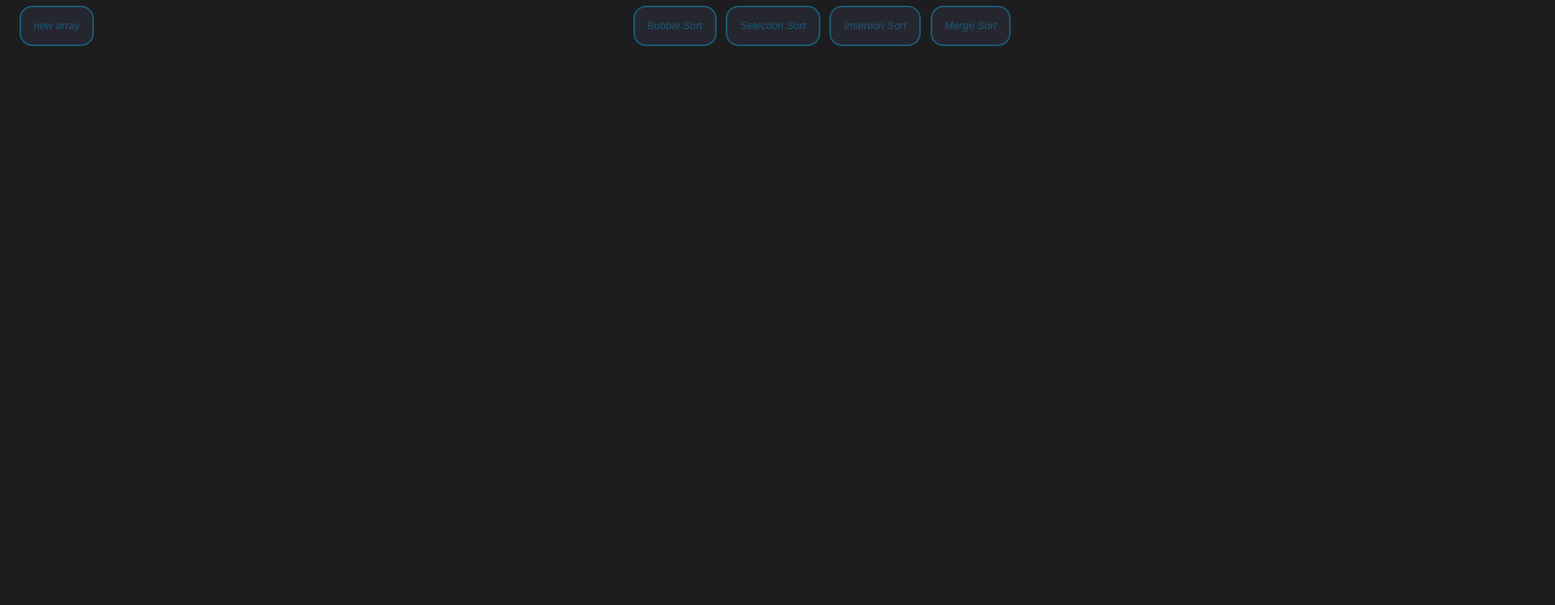
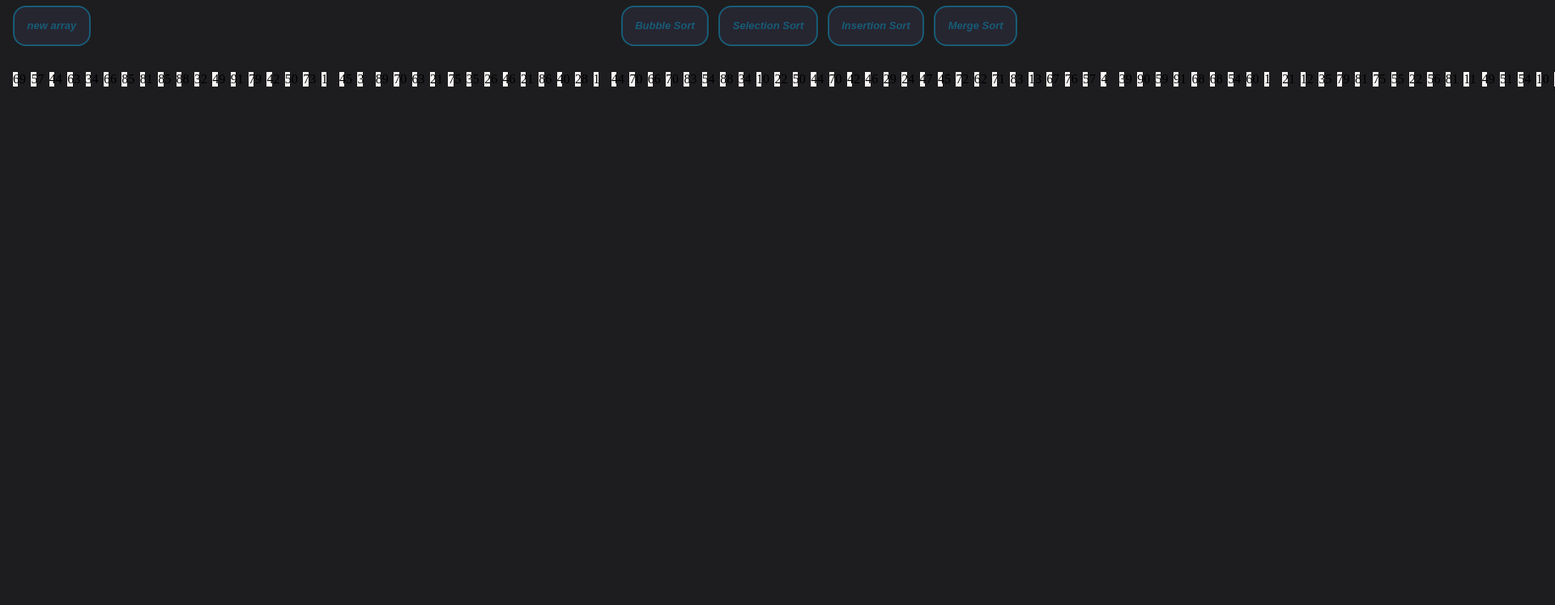
Before and after one commit to AtulSaini12/Sorting-Visualizer, a plain HTML site: page index.html in a window 1280 px wide. Shown: the part 73-821 px from the top of the page at 81% size, 1920 px wide, since content can reach past the window. Before the commit the page ends 800 px from the top, so only its background shows below. Drawn offline with Linux system fonts and the light colour scheme.

Commit message:
added bars through javascript

```diff
--- a/index.html
+++ b/index.html
@@ -12,17 +12,28 @@
       <h1 id="heading">Sorting Visualizer</h1>
     </header>
     <section class="nav-section">
-      <button class="button new-array-btn" id="new-array-btn">new array</button>
+      <button type="button" class="button new-array-btn" id="new-array-btn">
+        new array
+      </button>
       <div class="right-nav">
-        <button class="button sort-btn" id="bubble-btn">Bubble Sort</button>
-        <button class="button sort-btn" id="selection-btn">
+        <button type="button" class="button sort-btn" id="bubble-btn">
+          Bubble Sort
+        </button>
+        <button type="button" class="button sort-btn" id="selection-btn">
           Selection Sort
         </button>
-        <button class="button sort-btn" id="insertion-btn">
+        <button type="button" class="button sort-btn" id="insertion-btn">
           Insertion Sort
         </button>
-        <button class="button sort-btn" id="merge-sort">Merge Sort</button>
+        <button type="button" class="button sort-btn" id="merge-sort">
+          Merge Sort
+        </button>
       </div>
     </section>
+    <section class="bars-section" id="bars-section">
+      <!-- <div class="array-bars">I am Atul</div> -->
+    </section>
+
+    <script type="text/javascript" src="scripts/sorting.js"></script>
   </body>
 </html>
--- a/scripts/sorting.js
+++ b/scripts/sorting.js
@@ -0,0 +1,27 @@
+var bars_section = document.getElementById("bars-section");
+var new_array_btn = document.getElementById("new-array-btn");
+
+function generateNewArray() {
+  console.log("clicked !!!!");
+  const numbers = [];
+  const elements = [];
+
+  for (let i = 0; i < 100; i++) {
+    numbers[i] = Math.floor(Math.random() * 91) + 1;
+  }
+
+  for (let i = 0; i < 100; i++) {
+    elements[i] = document.createElement("DIV");
+    elements[i].classList.add("array-bars");
+    elements[i].style.marginRight = "1em";
+    let newHeight = numbers[i].toString();
+
+    elements[i].innerHTML = newHeight;
+
+    elements[i].style.minHeight = newHeight + "%";
+    bars_section.appendChild(elements[i]);
+  }
+}
+
+new_array_btn.addEventListener("click", generateNewArray);
+generateNewArray();
--- a/styles/sorting.css
+++ b/styles/sorting.css
@@ -1,4 +1,8 @@
 body {
+  margin: 0;
+  padding: 0;
+  height: 100vh;
+  width: 100vw;
   background-color: rgb(29, 29, 31);
 }
 
@@ -22,6 +26,7 @@ body {
   border-radius: 1rem;
   padding: 1.2em;
   font-size: small;
+  font-weight: 600;
   font-style: oblique;
   cursor: pointer;
   transition: all 400ms;
@@ -41,3 +46,18 @@ body {
 .sort-btn {
   margin-right: 0.6em;
 }
+
+.bars-section {
+  display: flex;
+  flex-direction: row;
+  margin: auto;
+  width: 70vw;
+  max-width: 70vw;
+  margin: 2em 1em;
+}
+
+.array-bars {
+  background-color: snow;
+  width: 0.4em;
+  display: block;
+}
```
